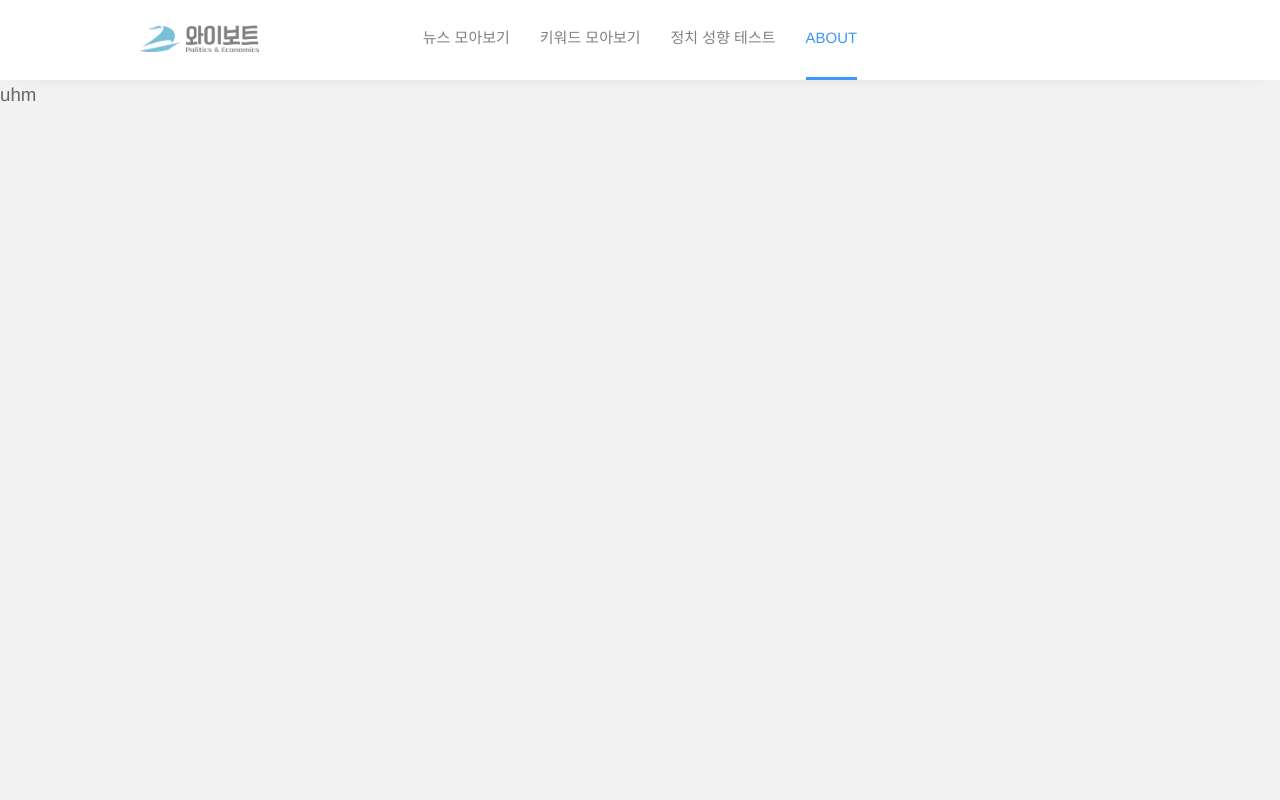
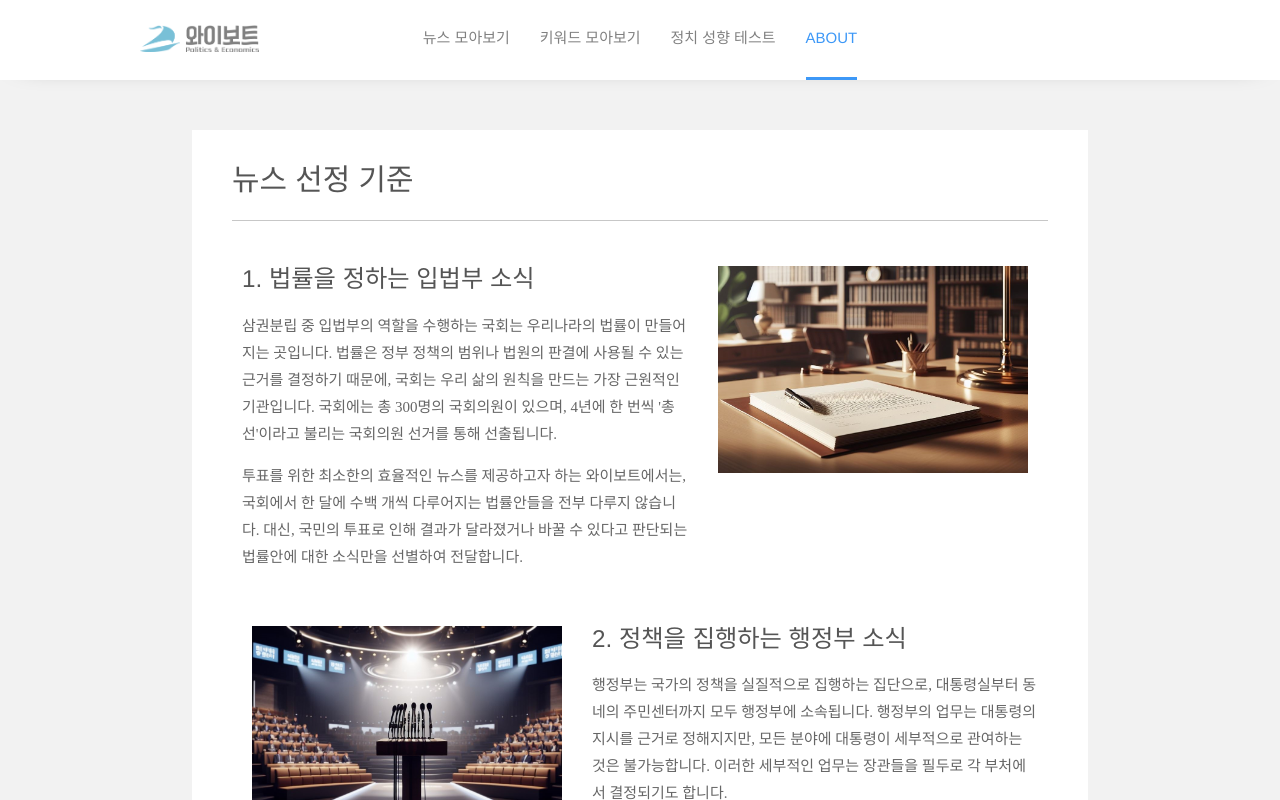
Before and after one commit to Doooooring/yvote_next, a Next.js app: page /about in a window 1280 px wide. Built offline with nearby package versions, Linux system fonts and the light colour scheme.

Commit message:
about page first two stuff

```diff
--- /dev/null
+++ b/components/about/contactBox/index.tsx
@@ -0,0 +1,9 @@
+import styled from 'styled-components';
+
+interface ContactBoxProps {}
+
+export function ContactBox() {
+  return <Wrapper></Wrapper>;
+}
+
+const Wrapper = styled.div``;
--- /dev/null
+++ b/components/about/criteria/index.tsx
@@ -0,0 +1,131 @@
+import styled from 'styled-components';
+import Image from 'next/image';
+import Pic01 from '@images/pic01.jpeg';
+import Pic02 from '@images/pic02.jpeg';
+import Pic03 from '@images/pic03.jpeg';
+
+export function Criteria() {
+  return (
+    <Wrapper>
+      <Header>
+        <h2>뉴스 선정 기준</h2>
+        <hr />
+      </Header>
+      <Body>
+        <EachOne>
+          <Text>
+            <h3>1. 법률을 정하는 입법부 소식</h3>
+            <p>
+              삼권분립 중 입법부의 역할을 수행하는 국회는 우리나라의 법률이 만들어지는 곳입니다.
+              법률은 정부 정책의 범위나 법원의 판결에 사용될 수 있는 근거를 결정하기 때문에, 국회는
+              우리 삶의 원칙을 만드는 가장 근원적인 기관입니다. 국회에는 총 300명의 국회의원이
+              있으며, 4년에 한 번씩 '총선'이라고 불리는 국회의원 선거를 통해 선출됩니다.
+            </p>
+            <p>
+              투표를 위한 최소한의 효율적인 뉴스를 제공하고자 하는 와이보트에서는, 국회에서 한 달에
+              수백 개씩 다루어지는 법률안들을 전부 다루지 않습니다. 대신, 국민의 투표로 인해 결과가
+              달라졌거나 바꿀 수 있다고 판단되는 법률안에 대한 소식만을 선별하여 전달합니다.
+            </p>
+          </Text>
+          <ImageWrapper>
+            <Image src={Pic01} alt="" />
+          </ImageWrapper>
+        </EachOne>
+        <EachOne>
+          <ImageWrapper>
+            <Image src={Pic02} alt="" />
+          </ImageWrapper>
+          <Text>
+            <h3>2. 정책을 집행하는 행정부 소식</h3>
+            <p>
+              행정부는 국가의 정책을 실질적으로 집행하는 집단으로, 대통령실부터 동네의 주민센터까지
+              모두 행정부에 소속됩니다. 행정부의 업무는 대통령의 지시를 근거로 정해지지만, 모든
+              분야에 대통령이 세부적으로 관여하는 것은 불가능합니다. 이러한 세부적인 업무는 장관들을
+              필두로 각 부처에서 결정되기도 합니다.
+            </p>
+            <p>
+              와이보트는 행정부의 모든 소식을 전달하지 않습니다. 행정부의 규모는 거대하지만, 국민이
+              결정하는 것은 5년에 한 번 뽑는 대통령 뿐이기 때문입니다. 따라서 국정 기조가 드러나는
+              대통령 주재 회의, 연설문 또는 외교 일정 등을 중심으로 뉴스를 선별하며, 국정 운영에
+              대하여 정당 간의 의견 충돌이 심화될 경우 별도의 소식으로 정리하여 전달합니다.
+            </p>
+          </Text>
+        </EachOne>
+        <EachOne>
+          <Text>
+            <h3>3. 투표로 바꿀 수 없는 사법부</h3>
+            <p>
+              모든 것을 다수결로 결정하는 단순한 민주주의와 공화국의 가장 큰 차이점은, 사법부의
+              존재입니다. 사법부는 국민의 투표로 선출되지 않습니다. 사법부의 역할은, 국회에서 정해진
+              법률을 근거로 판결을 내리는 것입니다.
+            </p>
+            <p>
+              사법부의 재판 결과를 알더라도 국민이 투표로 변화를 주도할 수 있는 부분은 없기 때문에,
+              와이보트는 사법부에서 뉴스를 선별하지 않습니다. 다만, 사법부의 최상위 기관으로
+              여겨지는 헌법재판소에서 입법부나 행정부의 정치적 결정을 평가하는 경우는, 법률이나
+              정책에 대한 기존의 결정을 돌아보는 의미에서 뉴스로 선별합니다. 또한 헌법재판소의
+              재판관들의 임명 과정에 입법부와 대통령이 개입하기 때문에, 사회/문화 전반에 영향을 주는
+              헌법재판소의 결정들을 전달합니다.
+            </p>
+          </Text>
+          <ImageWrapper>
+            <Image src={Pic03} alt="" />
+          </ImageWrapper>
+        </EachOne>
+      </Body>
+    </Wrapper>
+  );
+}
+
+const Wrapper = styled.div`
+  background-color: white;
+  margin-bottom: 60px;
+`;
+
+const Header = styled.div`
+  display: block;
+  align-items: center;
+  font-size: 0.8em;
+  padding: 30px 40px 0 40px;
+  h2 {
+    margin: 0 0 0 0;
+  }
+  hr {
+    margin: 20px 0 30px 0;
+  }
+`;
+
+const Body = styled.div`
+  display: block;
+  padding: 0 40px 20px 40px;
+`;
+
+const EachOne = styled.div`
+  margin-bottom: 30px;
+  display: inline-flex;
+`;
+
+const ImageWrapper = styled.div`
+  width: 40%;
+  margin: 15px 20px;
+  img {
+    width: 100%;
+    height: auto;
+  }
+`;
+
+const Text = styled.div`
+  width: 60%;
+  padding: 10px;
+  h3 {
+    font-size: 1.3em;
+    line-height: 1.5em;
+    margin: 0;
+  }
+  p {
+    margin: 1em 0 0 0;
+    font-family: summary-font;
+    font-size: 15px;
+    line-height: 1.8em;
+  }
+`;
--- /dev/null
+++ b/components/about/values/index.tsx
@@ -0,0 +1,110 @@
+import styled from 'styled-components';
+import Image from 'next/image';
+import Pic01 from '@images/pic01_1.jpeg';
+import Pic02 from '@images/pic02_2.jpeg';
+import Pic03 from '@images/pic03_3.jpeg';
+
+export function Values() {
+  return (
+    <Wrapper>
+      <Header>
+        <h2>제공 가치</h2>
+        <hr />
+      </Header>
+      <Body>
+        <EachValue>
+          <h3>1. 뉴스 최소화</h3>
+          <ImageWrapper>
+            <Image src={Pic01} alt="" />
+          </ImageWrapper>
+          <p>
+            삼권분립 중 입법부의 역할을 수행하는 국회는 우리나라의 법률이 만들어지는 곳입니다.
+            법률은 정부 정책의 범위나 법원의 판결에 사용될 수 있는 근거를 결정하기 때문에, 국회는
+            우리 삶의 원칙을 만드는 가장 근원적인 기관입니다. 국회에는 총 300명의 국회의원이 있으며,
+            4년에 한 번씩 '총선'이라고 불리는 국회의원 선거를 통해 선출됩니다.
+          </p>
+        </EachValue>
+        <VerticalLine />
+        <EachValue>
+          <h3>2. 중립성/신뢰도 회복</h3>
+          <ImageWrapper>
+            <Image src={Pic02} alt="" />
+          </ImageWrapper>
+          <p>
+            삼권분립 중 입법부의 역할을 수행하는 국회는 우리나라의 법률이 만들어지는 곳입니다.
+            법률은 정부 정책의 범위나 법원의 판결에 사용될 수 있는 근거를 결정하기 때문에, 국회는
+            우리 삶의 원칙을 만드는 가장 근원적인 기관입니다. 국회에는 총 300명의 국회의원이 있으며,
+            4년에 한 번씩 '총선'이라고 불리는 국회의원 선거를 통해 선출됩니다.
+          </p>
+        </EachValue>
+        <VerticalLine />
+        <EachValue>
+          <h3>3. 능동적 뉴스 소비</h3>
+          <ImageWrapper>
+            <Image src={Pic03} alt="" />
+          </ImageWrapper>
+          <p>
+            삼권분립 중 입법부의 역할을 수행하는 국회는 우리나라의 법률이 만들어지는 곳입니다.
+            법률은 정부 정책의 범위나 법원의 판결에 사용될 수 있는 근거를 결정하기 때문에, 국회는
+            우리 삶의 원칙을 만드는 가장 근원적인 기관입니다. 국회에는 총 300명의 국회의원이 있으며,
+            4년에 한 번씩 '총선'이라고 불리는 국회의원 선거를 통해 선출됩니다.
+          </p>
+        </EachValue>
+      </Body>
+    </Wrapper>
+  );
+}
+
+const Wrapper = styled.div`
+  background-color: white;
+  margin-bottom: 60px;
+`;
+
+const Header = styled.div`
+  display: block;
+  align-items: center;
+  font-size: 0.8em;
+  padding: 30px 40px 0 40px;
+  h2 {
+    margin: 0 0 0 0;
+  }
+  hr {
+    margin: 20px 0 0 0;
+  }
+`;
+
+const Body = styled.div`
+  display: flex;
+  flex-direction: row;
+  padding: 40px 30px;
+  justify-content: center;
+`;
+
+const EachValue = styled.div`
+  width: calc(100% / 3);
+  padding: 0 20px;
+  h3 {
+    font-size: 1.3em;
+    line-height: 1.5em;
+    margin: 0;
+  }
+  p {
+    font-family: summary-font;
+    font-size: 15px;
+    line-height: 1.8em;
+  }
+`;
+
+const ImageWrapper = styled.div`
+  img {
+    margin: 10px 0;
+    display: block;
+    width: 100%;
+    height: auto;
+  }
+`;
+
+const VerticalLine = styled.div`
+  border-right: solid 1px rgba(144, 144, 144, 0.5);
+  margin: 90px 0;
+`;
--- a/pages/about/index.tsx
+++ b/pages/about/index.tsx
@@ -1,11 +1,37 @@
 import styled from 'styled-components';
+import { Criteria } from '@components/about/criteria';
+import { Values } from '@components/about/values';
+import { ContactBox } from '@components/about/contactBox';
 
 export default function About() {
   return (
     <Wrapper>
-      <p>uhm</p>
+      <BlockElement>
+        <Criteria />
+        <Values />
+        <ContactBox />
+      </BlockElement>
     </Wrapper>
   );
 }
 
-const Wrapper = styled.div``;
+const Wrapper = styled.div`
+  width: 100%;
+  overflow-y: scroll;
+  background-color: transparent;
+  height: 100%;
+  display: block;
+`;
+
+const BlockElement = styled.div`
+  background-color: transparent;
+  padding-top: 50px;
+  width: 70%;
+  min-width: 700px;
+  @media screen and (max-width: 768px) {
+    width: 90%;
+    min-width: 0px;
+  }
+  margin: auto;
+  text-align: start;
+`;
```
